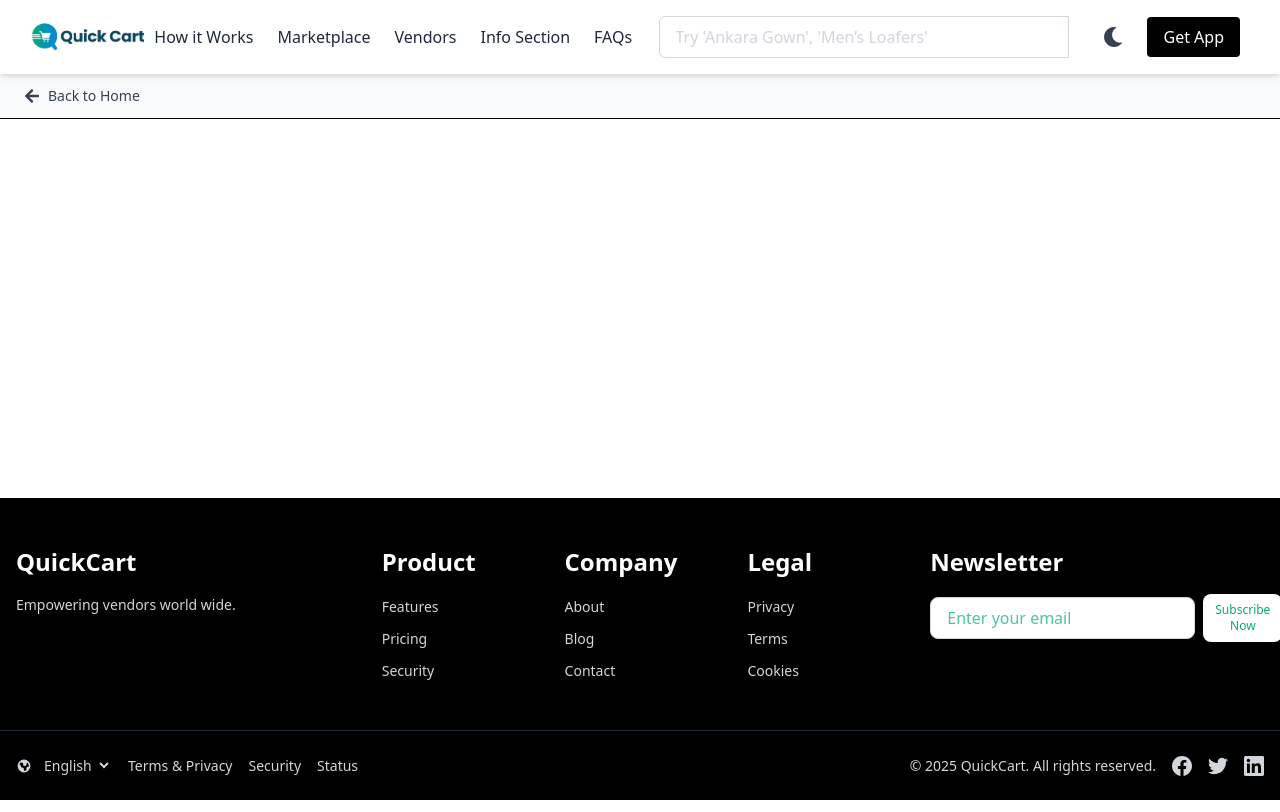
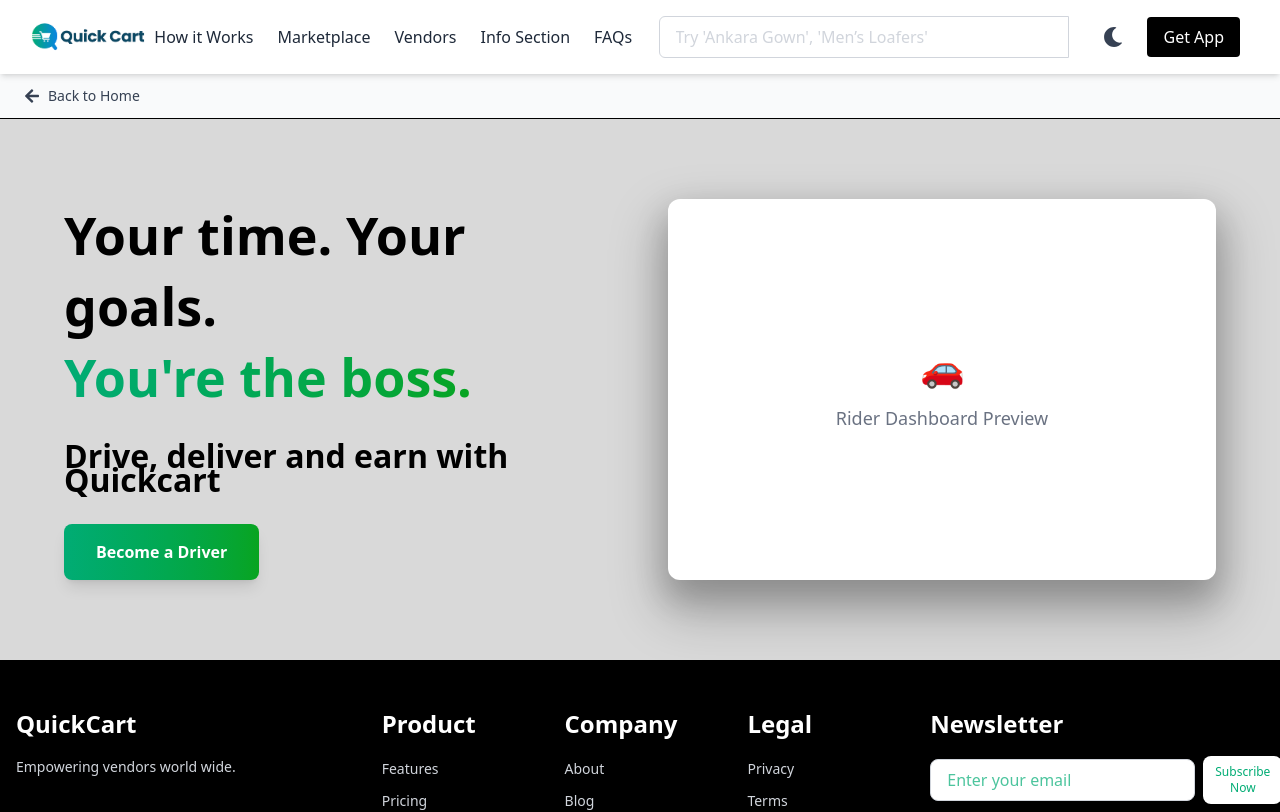
Before and after one commit to Olasunkanmi001/quickCart-landingPage, a React (Vite) app: page /riderLanding in a window 1280 px wide. Shown: the top 812 px of the page. Built offline with nearby package versions, Linux system fonts and the light colour scheme.

Commit message:
Add riderHero.jsx to riderLanding.jsx

```diff
--- a/src/component/riderLanding.jsx
+++ b/src/component/riderLanding.jsx
@@ -1,5 +1,6 @@
 import React, { useEffect } from "react";
 import { Link } from "react-router-dom";
+import RiderHero from "./riderHero";
 import {
   FaArrowLeft,
   FaBiking,
@@ -28,14 +29,14 @@
       </div>
 
       {/* Hero Section */}
+      <RiderHero />
+      {/* Info Section */}
 
-      {/* Features Section */}
+      {/* Why Work With Us Section */}
 
-      {/* Testimonials Section */}
+      {/* AI Assistant Section */}
 
-      {/* Vendor Pricing Section */}
-
-      {/* Vendor Waitlist Section */}
+      {/* CTA Section */}
     </div>
   );
 };
```
